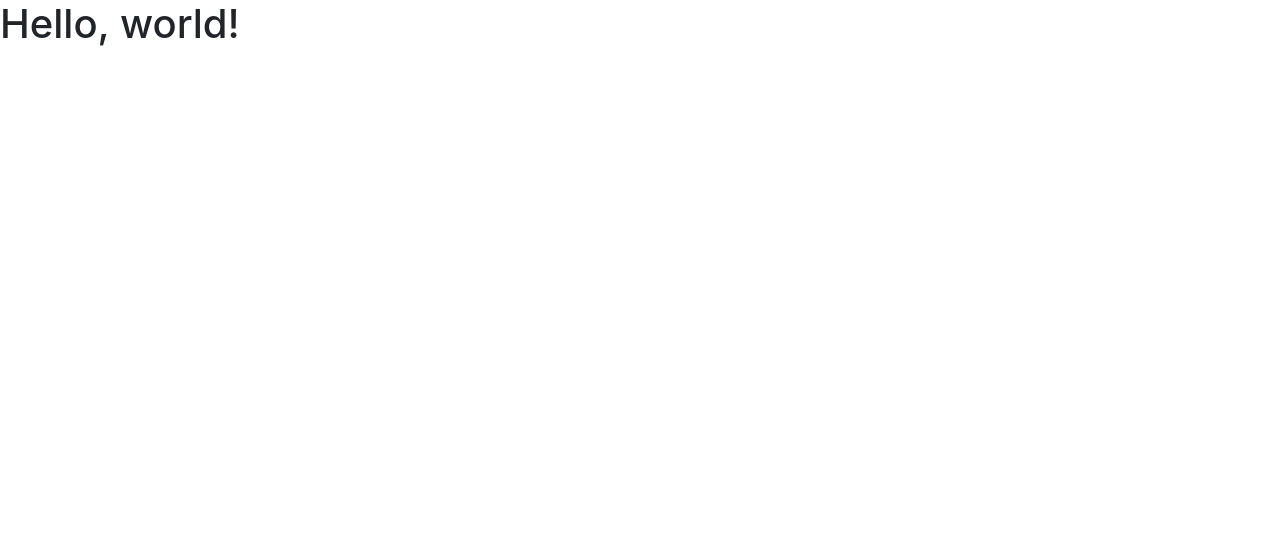
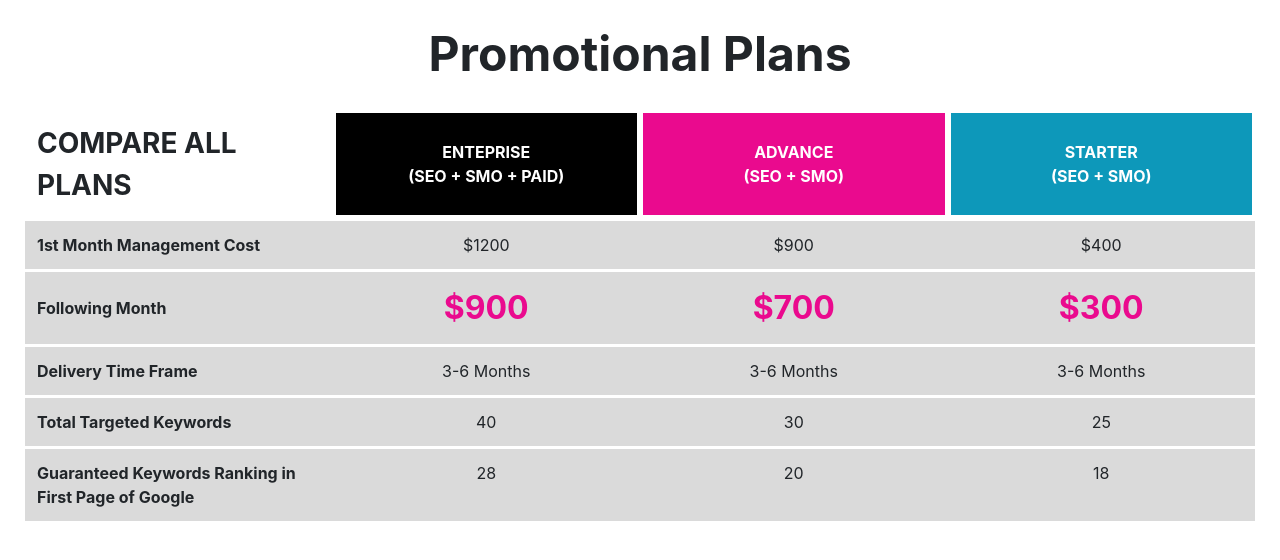
Before and after one commit to ninojaquino/codepen-table-practice, a plain HTML site: page index.html in a window 1280 px wide. Drawn offline with nearby package versions, Linux system fonts and the light colour scheme.

Commit message:
pushing table practice code

```diff
--- a/CSS/styles.css
+++ b/CSS/styles.css
@@ -0,0 +1,64 @@
+body {
+    padding: 25px;
+}
+
+h1 {
+    font-size: 3rem !important;
+    font-weight: bold !important;
+}
+
+tr > th {
+  vertical-align: middle;
+  width: 20%;
+}
+
+thead > tr > th {
+  border: 3px solidw white;
+}
+
+.table {
+  border-collapse: separate;
+  border-spacing: 0 3px;
+}
+
+.table th {
+  vertical-align: middle !important;
+}
+
+.table td {
+  text-align: center;
+  vertical-align: middle;
+}
+
+span {
+  font-weight: bold;
+  font-size: 2rem;
+  color: #ea0a8e;
+}
+
+.column-1 {
+    text-transform: uppercase;
+    font-size: 1.75rem;
+    font-weight: bold;
+}
+
+.column-2 {
+  background: black !important;
+  color: white;
+  border: 3px solid white !important;
+  text-transform: uppercase;
+}
+
+.column-3 {
+  background: #ea0a8e !important;
+  color: white;
+  border: 3px solid white !important;
+  text-transform: uppercase;
+}
+
+.column-4 {
+  background: #0d98ba !important;
+  color: white;
+  border: 3px solid white !important;
+  text-transform: uppercase;
+}
--- a/index.html
+++ b/index.html
@@ -9,11 +9,55 @@
     <!-- Bootstrap CSS -->
     <link rel="stylesheet" href="https://cdn.jsdelivr.net/npm/bootstrap@4.5.3/dist/css/bootstrap.min.css" integrity="sha384-TX8t27EcRE3e/ihU7zmQxVncDAy5uIKz4rEkgIXeMed4M0jlfIDPvg6uqKI2xXr2" crossorigin="anonymous">
 
-    <title>Hello, world!</title>
+    <title>Table Practice</title>
   </head>
   <body>
-    <h1>Hello, world!</h1>
+    <div class="text-center pb-3">
+      <h1> Promotional Plans </h1>
+    </div>
 
+    <table class="table table-borderless">
+      <thead>
+        <tr>
+          <th scope="col" class="column-1">Compare All Plans</th>
+          <th scope="col" class="text-center column-2">Enteprise <br>(seo + smo + paid)</th>
+          <th scope="col" class="text-center column-3">Advance <br>(seo + smo)</th>
+          <th scope="col" class="text-center column-4">Starter <br>(seo + smo)</th>
+        </tr>
+      </thead>
+      <tbody>
+        <tr class="table-active">
+          <th scope="row">1st Month Management Cost</th>
+          <td>$1200</td>
+          <td>$900</td>
+          <td>$400</td>
+        </tr>
+        <tr class="table-active">
+          <th scope="row">Following Month</th>
+          <td><span>$900</span></td>
+          <td><span>$700</span></td>
+          <td><span>$300</span></td>
+        </tr>
+        <tr class="table-active">
+          <th scope="row">Delivery Time Frame</th>
+          <td>3-6 Months</td>
+          <td>3-6 Months</td>
+          <td>3-6 Months</td>
+        </tr>
+         <tr class="table-active">
+          <th scope="row">Total Targeted Keywords</th>
+          <td>40</td>
+          <td>30</td>
+          <td>25</td>
+        </tr>
+         <tr class="table-active">
+          <th scope="row">Guaranteed Keywords Ranking in First Page of Google</th>
+          <td>28</td>
+          <td>20</td>
+          <td>18</td>
+        </tr>
+      </tbody>
+    </table>
     <!-- Optional JavaScript; choose one of the two! -->
 
     <!-- Option 1: jQuery and Bootstrap Bundle (includes Popper) -->
```
